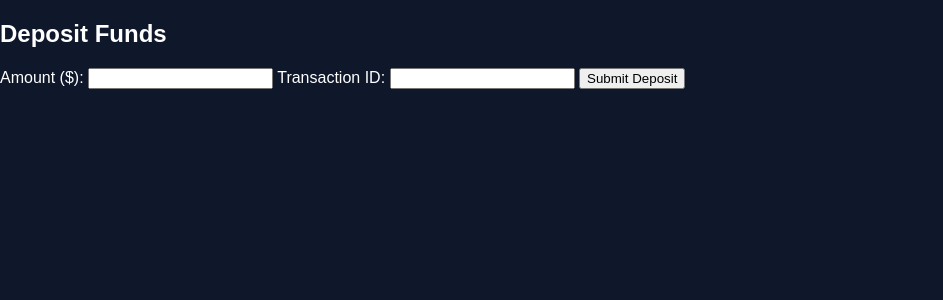
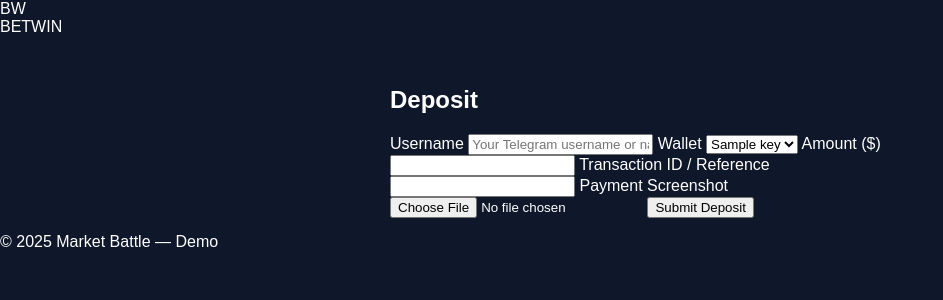
Before and after one commit to anup1432/Betwin2.0, a Flask app: template templates/deposit.html in a window 1280 px wide. Shown: the top 300 px of the page, without its empty margins (0-943 px from the left). Run offline with Flask 3, Linux system fonts and the light colour scheme; the template is opened without the code that fills it: most values are stand-ins (such as "Sample title", 1, 10 or a date in 2020).

Commit message:
Update deposit.html

```diff
--- a/templates/deposit.html
+++ b/templates/deposit.html
@@ -1,40 +1,47 @@
-<!DOCTYPE html>
+<!doctype html>
 <html lang="en">
 <head>
-  <meta charset="UTF-8">
-  <meta name="viewport" content="width=device-width, initial-scale=1.0">
-  <title>Deposit - Betwin</title>
-  <link rel="stylesheet" href="style.css">
+  <meta charset="utf-8"/>
+  <meta name="viewport" content="width=device-width, initial-scale=1"/>
+  <title>Deposit — BETWIN</title>
+  <link rel="stylesheet" href="/static/style.css"/>
 </head>
 <body>
-  <div class="card">
-    <h2>Deposit Funds</h2>
-    <form id="depositForm">
-      <label>Amount ($):</label>
-      <input type="number" id="depositAmount" min="1" step="0.01" required>
+  <header class="appbar">
+    <div class="left">
+      <div class="logo">BW</div>
+      <div class="brand"><div class="title">BETWIN</div></div>
+    </div>
+  </header>
 
-      <label>Transaction ID:</label>
-      <input type="text" id="txnId" required>
+  <main class="container">
+    <section class="card">
+      <h2>Deposit</h2>
+      <form action="/deposit" method="POST" enctype="multipart/form-data" class="form">
+        <label>Username</label>
+        <input type="text" name="username" placeholder="Your Telegram username or name" required>
 
-      <button type="submit" class="btn primary">Submit Deposit</button>
-    </form>
-    <p id="depositMsg"></p>
-  </div>
+        <label>Wallet</label>
+        <select name="wallet" required>
+          {% for key, val in wallets.items() %}
+            <option value="{{key}}">{{key}}</option>
+          {% endfor %}
+        </select>
 
-  <script>
-    document.getElementById("depositForm").addEventListener("submit", async (e) => {
-      e.preventDefault();
-      let amt = document.getElementById("depositAmount").value;
-      let txn = document.getElementById("txnId").value;
+        <label>Amount ($)</label>
+        <input type="number" name="amount" step="0.01" min="0.1" required>
 
-      let res = await fetch("https://your-bot-backend.com/deposit", {
-        method: "POST",
-        headers: { "Content-Type": "application/json" },
-        body: JSON.stringify({ amount: amt, txn_id: txn })
-      });
-      let data = await res.json();
-      document.getElementById("depositMsg").innerText = data.message || "Deposit request sent!";
-    });
-  </script>
+        <label>Transaction ID / Reference</label>
+        <input type="text" name="txn_id" required>
+
+        <label>Payment Screenshot</label>
+        <input type="file" name="screenshot" accept="image/*" required>
+
+        <button type="submit" class="btn primary">Submit Deposit</button>
+      </form>
+    </section>
+  </main>
+
+  <footer class="footer">© 2025 Market Battle — Demo</footer>
 </body>
 </html>
```
